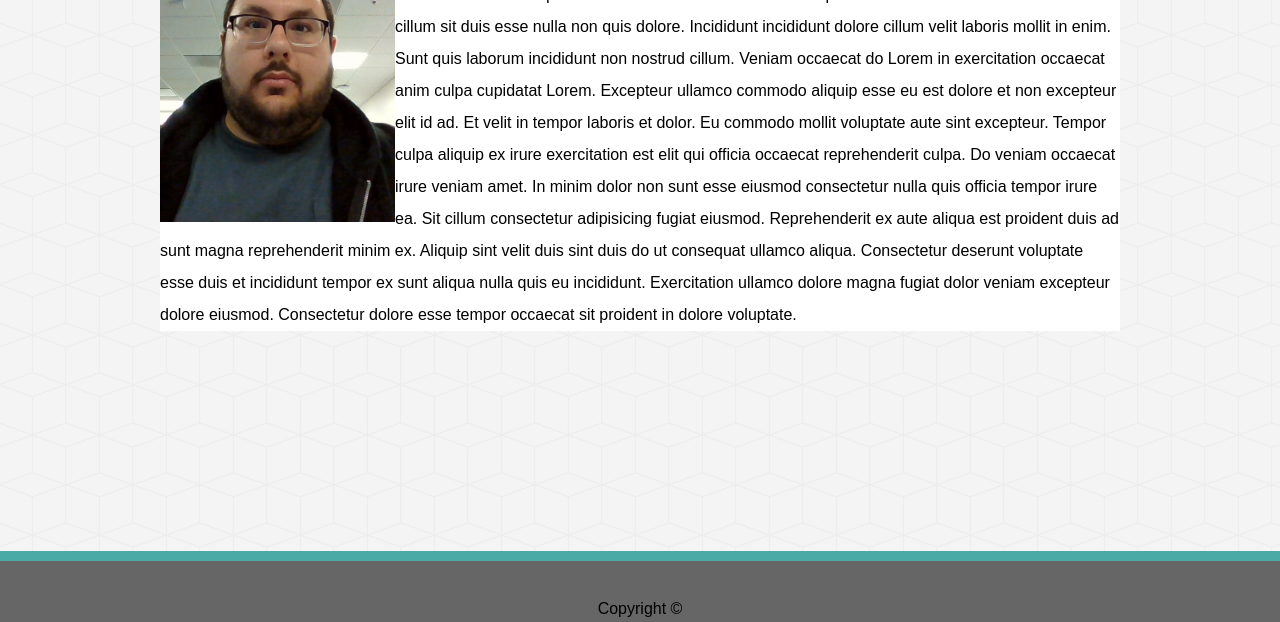
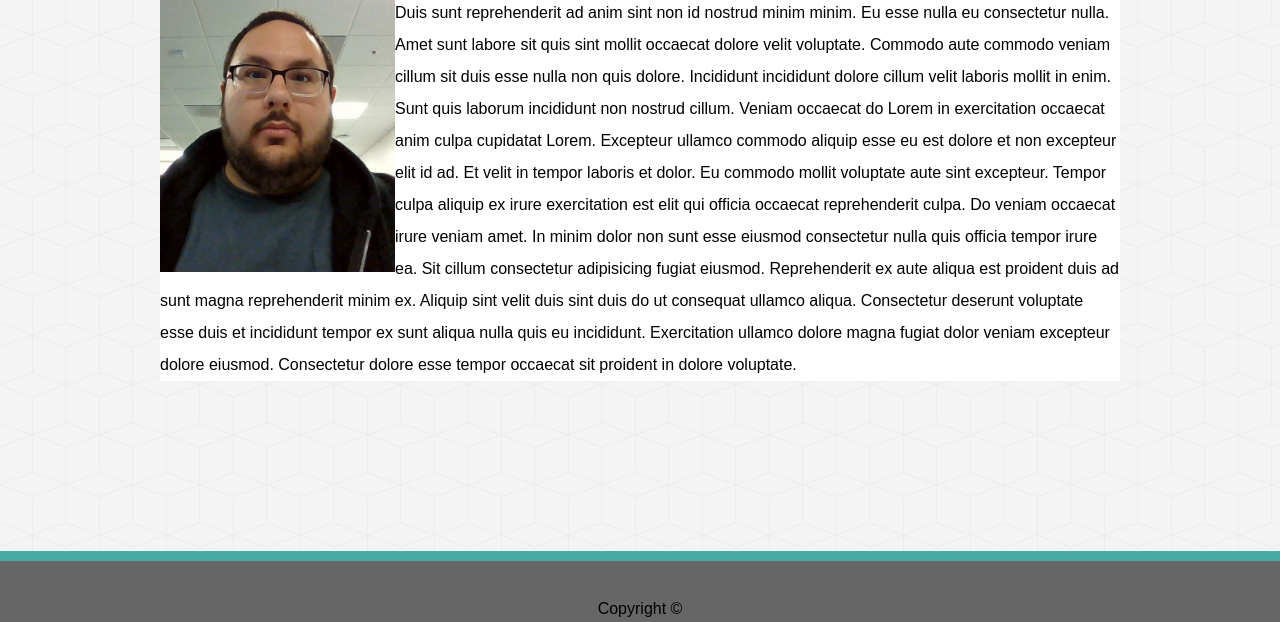
Before and after one commit to JakeDudum/Basic-Portfolio, a plain HTML site: page index.html in a window 1280 px wide. Shown: the part 178-800 px from the top of the page. Drawn offline with Linux system fonts and the light colour scheme.

Commit message:
Adjusted margin in .content to auto only for left and right sides and added top margin for section in style.css

```diff
--- a/assets/css/style.css
+++ b/assets/css/style.css
@@ -10,7 +10,8 @@ body {
 }
 
 .content {
-    margin: 0 auto;
+    margin-left: auto;
+    margin-right: auto;
     width: 960px;
 }
 
@@ -41,6 +42,7 @@ h1 {
 }
 
 section {
+    margin-top: 50px;
     background: #ffffff;
 }
 
```
